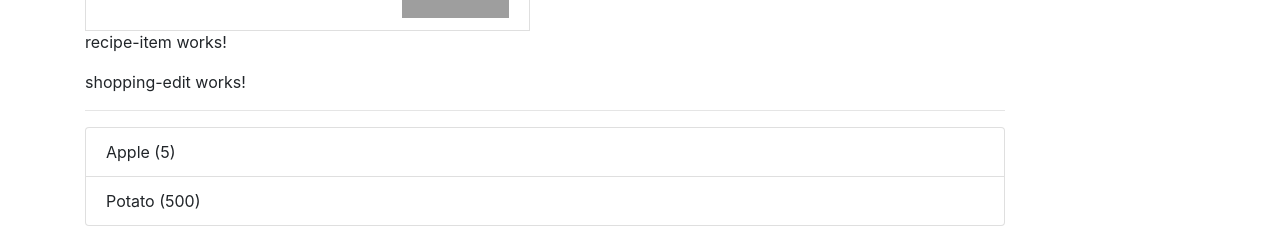
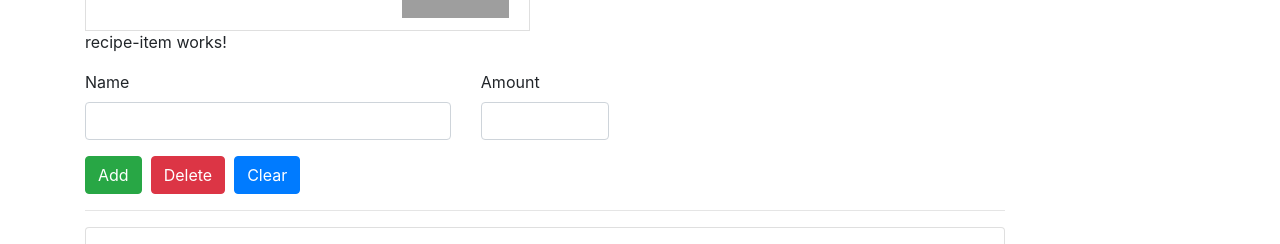
Before and after one commit to tsaulon/ShoppingList-Application, an Angular app: page / in a window 1280 px wide. Shown: the part 331-575 px from the top of the page. Built offline with nearby package versions, Linux system fonts and the light colour scheme; grey boxes are pictures that could not be loaded.

Commit message:
Implementing Shopping Edit component

```diff
--- a/src/app/shopping-list/shopping-edit/shopping-edit.component.html
+++ b/src/app/shopping-list/shopping-edit/shopping-edit.component.html
@@ -1,3 +1,23 @@
-<p>
-  shopping-edit works!
-</p>
+<div class="row">
+  <div class="col-md-12">
+    <form method="post">
+      <div class="row">
+        <div class="col-sm-5 form-group">
+          <label for="name">Name</label>
+          <input type="text" id="name" class="form-control" />
+        </div>
+        <div class="col-sm-2 form-group">
+            <label for="amount">Amount</label>
+            <input type="number" id="amount" class="form-control" min="1"/>
+          </div>
+      </div>
+      <div class="row">
+        <div class="col-md-12">
+          <button class="btn btn-success" type="submit">Add</button>&nbsp;
+          <button class="btn btn-danger" type="button">Delete</button>&nbsp;
+          <button class="btn btn-primary" type="button">Clear</button>
+        </div>
+      </div>
+    </form>
+  </div>
+</div>
```
